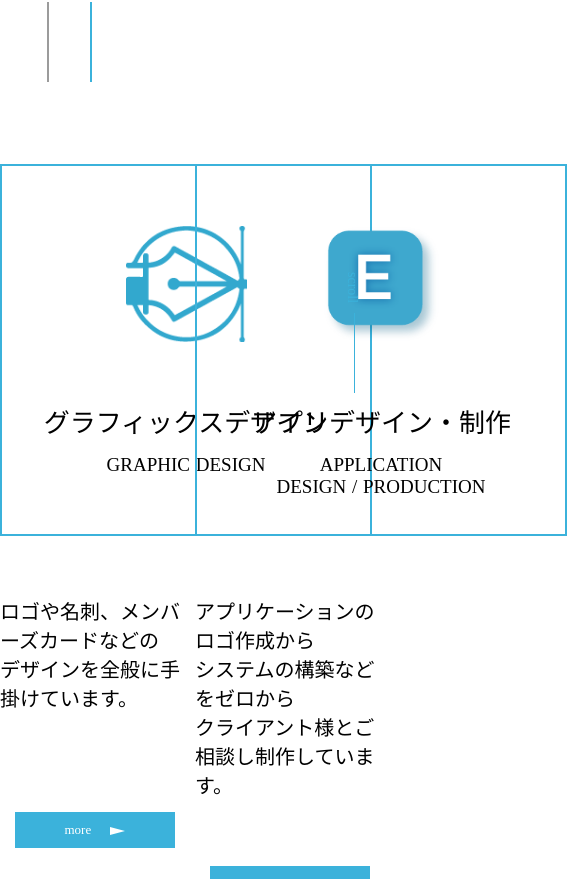
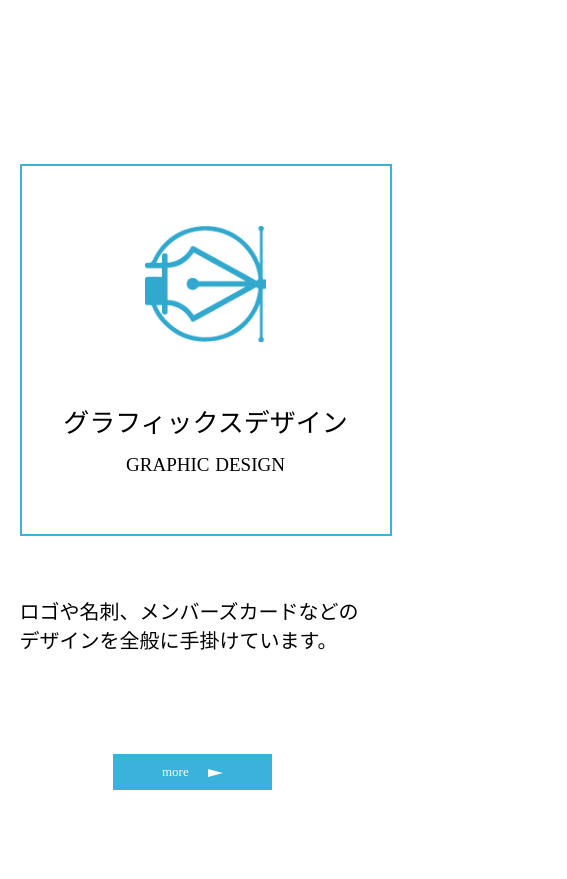
Before and after one commit to reiji-0720/EnGii-HP-recreate, a Nuxt app: page /media in a window 390 px wide. Shown: the part 823-1702 px from the top of the page, 567 px wide, since content can reach past the window. Built offline with nearby package versions, Linux system fonts and the light colour scheme.

Commit message:
mediaレスポンシブ

```diff
--- a/components/app.vue
+++ b/components/app.vue
@@ -70,4 +70,12 @@ export default {
   margin: 67px auto 100px;
   width: 165px;
 }
+
+@media screen and (max-width: 730px) {
+  .app {
+    float: none;
+    width: 90%;
+    margin: 0 auto;
+  }
+}
 </style>
--- a/components/graphics.vue
+++ b/components/graphics.vue
@@ -66,8 +66,16 @@ export default {
   text-align: left;
   display: inline-block;
 }
-.graphicsBtn{
+.graphicsBtn {
   margin: 100px auto;
   width: 165px;
 }
+
+@media screen and (max-width: 730px) {
+  .graphics {
+    float: none;
+    width:90%;
+    margin: 0 auto;
+  }
+}
 </style>
--- a/components/video.vue
+++ b/components/video.vue
@@ -67,4 +67,12 @@ export default {
   margin: 100px auto;
   width: 165px;
 }
+
+@media screen and (max-width: 730px) {
+  .video {
+    float: none;
+    width: 90%;
+    margin: 0 auto;
+  }
+}
 </style>
--- a/components/webHP.vue
+++ b/components/webHP.vue
@@ -63,8 +63,16 @@ export default {
   text-align: left;
   display: inline-block;
 }
-.webHPBtn{
+.webHPBtn {
   margin: 100px auto;
   width: 165px;
 }
+
+@media screen and (max-width: 730px) {
+  .hp {
+    float: none;
+    width: 90%;
+    margin: 0 auto;
+  }
+}
 </style>
--- a/pages/media.vue
+++ b/pages/media.vue
@@ -145,8 +145,8 @@ export default {
   height: 30px;
   width: 79px;
 }
-.scrollsecond{
-  float:right;
+.scrollsecond {
+  float: right;
   margin: -730px 30px 0;
 }
 .scrolltext {
@@ -163,4 +163,13 @@ export default {
 }
 .mediaUp {
 }
+
+@media screen and (max-width: 730px) {
+  .scrollsecond {
+    display: none;
+  }
+  .mediLeftVertical{
+    display: none;
+  }
+}
 </style>
```
